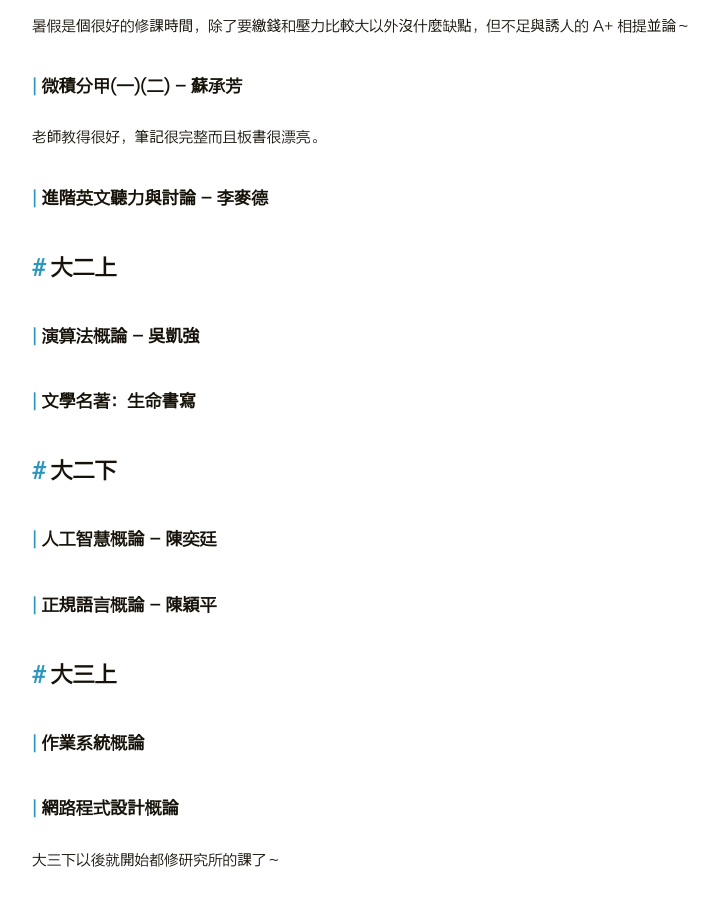
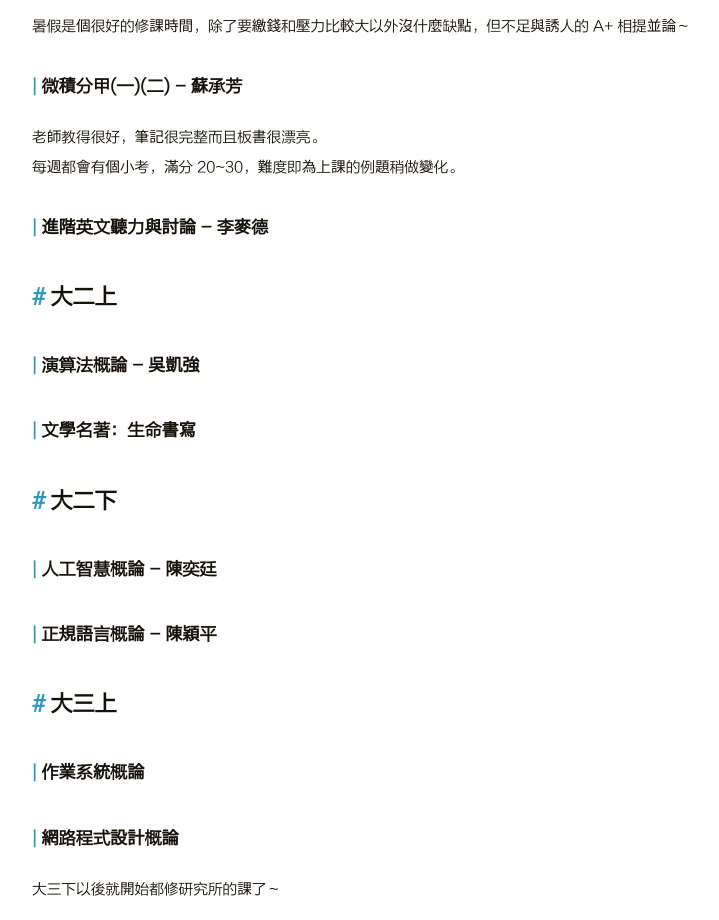
Before and after one commit to AlisonWen/AlisonWen.github.io, a plain HTML site: page 2024/08/17/交大資工大學部課程/index.html in a window 1280 px wide. Shown: the part 892-1812 px from the top of the page, without its empty margins (218-937 px from the left). Drawn offline with Linux system fonts and the light colour scheme.

Commit message:
Site updated: 2025-03-05 15:55:53

```diff
--- a/2024/08/17/交大資工大學部課程/index.html
+++ b/2024/08/17/交大資工大學部課程/index.html
@@ -239,7 +239,7 @@
 </tr>
 </tbody></table>
 <p>暑假是個很好的修課時間，除了要繳錢和壓力比較大以外沒什麼缺點，但不足與誘人的 A+ 相提並論～</p>
-<h3 id="微積分甲-一-二-蘇承芳"><a href="#微積分甲-一-二-蘇承芳" class="headerlink" title="微積分甲(一)(二) - 蘇承芳"></a>微積分甲(一)(二) - 蘇承芳</h3><p>老師教得很好，筆記很完整而且板書很漂亮。</p>
+<h3 id="微積分甲-一-二-蘇承芳"><a href="#微積分甲-一-二-蘇承芳" class="headerlink" title="微積分甲(一)(二) - 蘇承芳"></a>微積分甲(一)(二) - 蘇承芳</h3><p>老師教得很好，筆記很完整而且板書很漂亮。<br>每週都會有個小考，滿分 20~30，難度即為上課的例題稍做變化。</p>
 <h3 id="進階英文聽力與討論-李麥德"><a href="#進階英文聽力與討論-李麥德" class="headerlink" title="進階英文聽力與討論 - 李麥德"></a>進階英文聽力與討論 - 李麥德</h3><h2 id="大二上"><a href="#大二上" class="headerlink" title="大二上"></a>大二上</h2><h3 id="演算法概論-吳凱強"><a href="#演算法概論-吳凱強" class="headerlink" title="演算法概論 - 吳凱強"></a>演算法概論 - 吳凱強</h3><h3 id="文學名著：生命書寫"><a href="#文學名著：生命書寫" class="headerlink" title="文學名著：生命書寫"></a>文學名著：生命書寫</h3><h2 id="大二下"><a href="#大二下" class="headerlink" title="大二下"></a>大二下</h2><h3 id="人工智慧概論-陳奕廷"><a href="#人工智慧概論-陳奕廷" class="headerlink" title="人工智慧概論 - 陳奕廷"></a>人工智慧概論 - 陳奕廷</h3><h3 id="正規語言概論-陳穎平"><a href="#正規語言概論-陳穎平" class="headerlink" title="正規語言概論 - 陳穎平"></a>正規語言概論 - 陳穎平</h3><h2 id="大三上"><a href="#大三上" class="headerlink" title="大三上"></a>大三上</h2><h3 id="作業系統概論"><a href="#作業系統概論" class="headerlink" title="作業系統概論"></a>作業系統概論</h3><h3 id="網路程式設計概論"><a href="#網路程式設計概論" class="headerlink" title="網路程式設計概論"></a>網路程式設計概論</h3><p>大三下以後就開始都修研究所的課了～</p>
 
         </div>
```
Also changed, not shown: 2024/08/17/交大資工研究所課程/index.html (+1 -1 lines).
